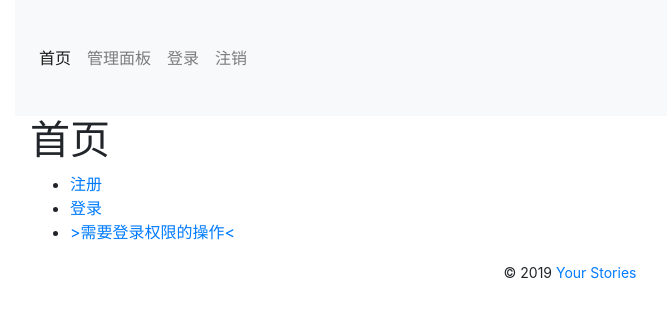
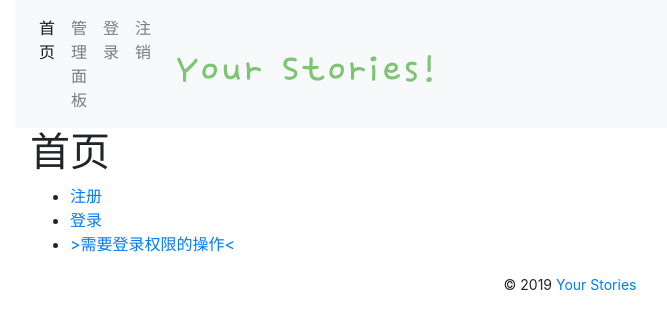
Before and after one commit to dylanchu/usmt, a Flask app: page / in a window 1280 px wide. Shown: the top 330 px of the page, without its empty margins (70-737 px from the left). Run offline with Flask 2, Linux system fonts and the light colour scheme; some libraries are stand-ins or nearby versions.

Commit message:
更换图片字体颜色为绿色

```diff
--- a/app/templates/base.html
+++ b/app/templates/base.html
@@ -23,7 +23,7 @@
                 {{ render_nav_item('auth.login', '登录', use_li=True) }}
                 {{ render_nav_item('auth.logout', '注销', use_li=True) }}
             </ul>
-            <img style="float:right;bottom: 90px;" src="http://172.19.240.132/img/yourstories.png">
+            <img style="float:right;bottom: 90px;" src="http://172.19.240.132/img/yourstoriesgreen.png">
         </div>
     </nav>
     {% block content %}{% endblock %}
```
Also changed, not shown: app/static/img/yourstoriesgreen.png (added).
